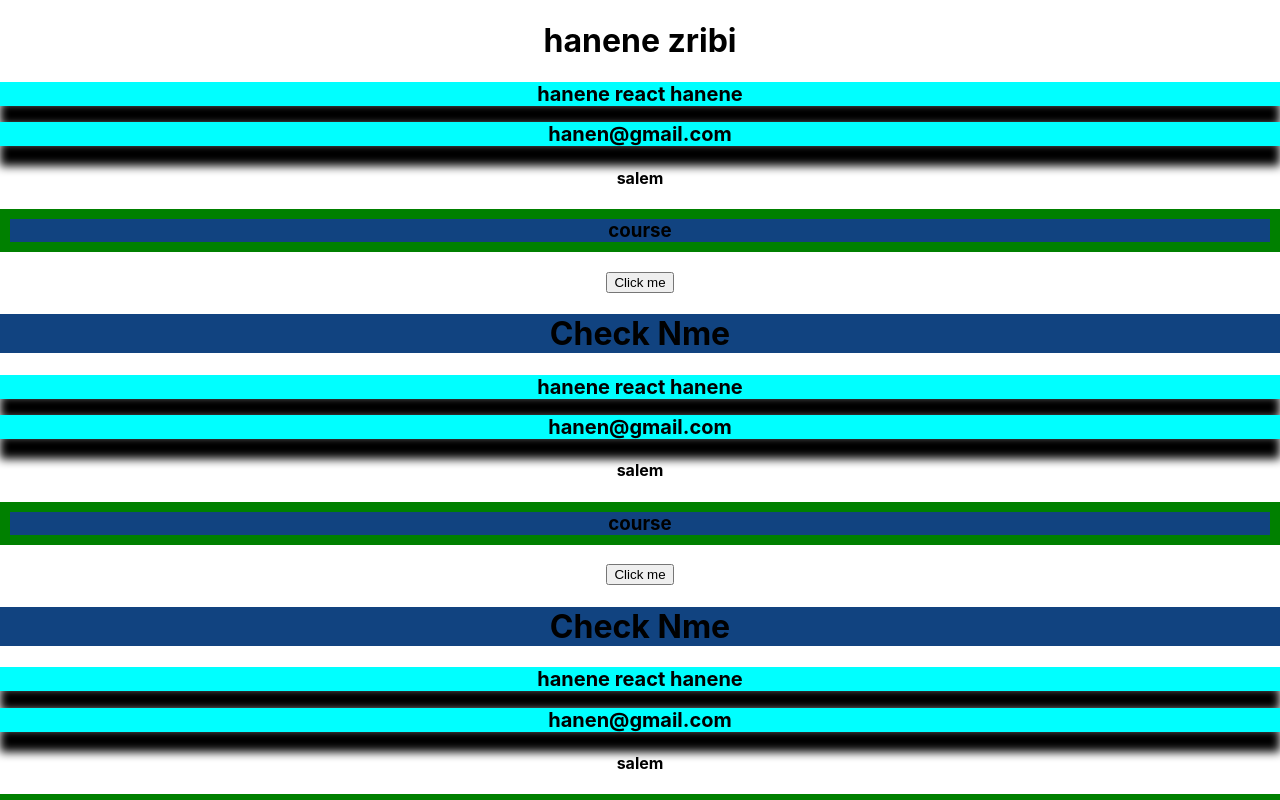
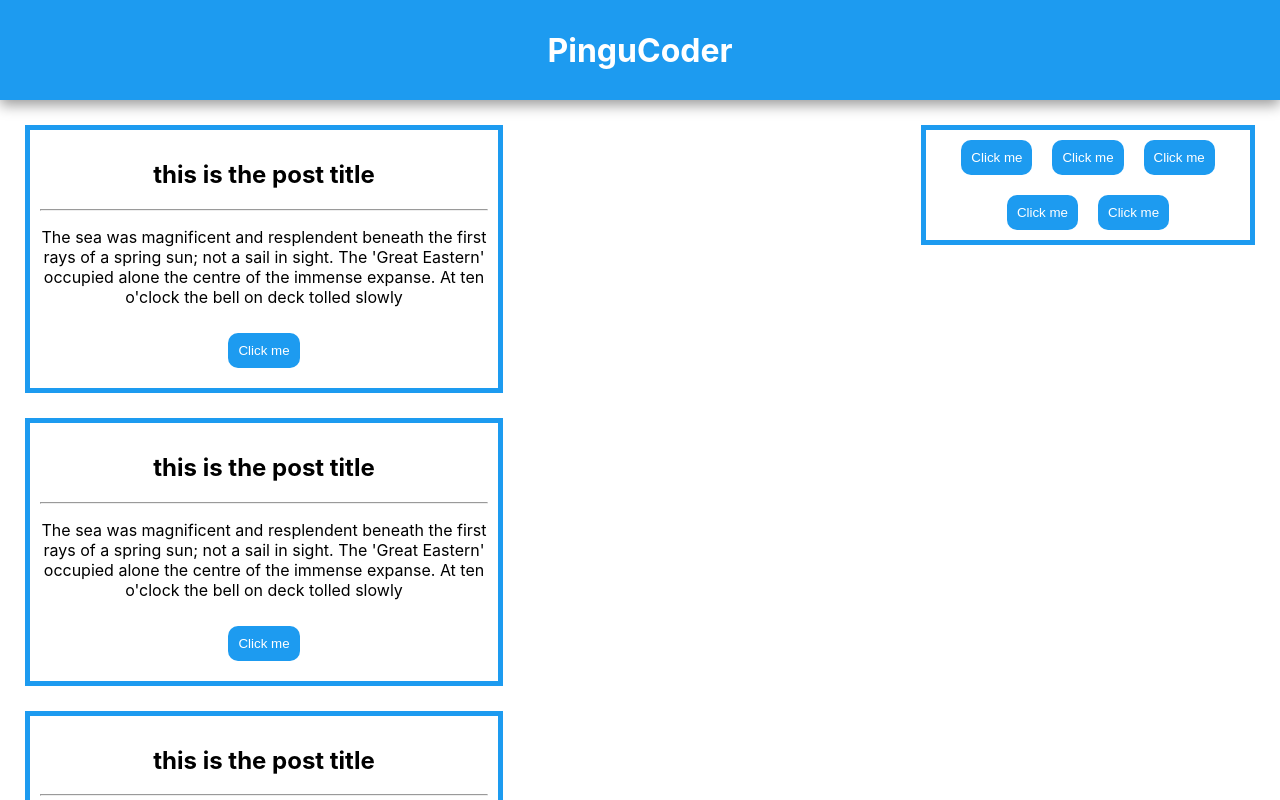
Before and after one commit to hanene2022/tpreact, a React (Create React App) app: page / in a window 1280 px wide. Shown: the top 800 px of the page. Built offline with nearby package versions, Linux system fonts and the light colour scheme.

Commit message:
Components01-challenge

```diff
--- a/src/App.js
+++ b/src/App.js
@@ -1,21 +1,30 @@
 
 import './App.css';
-import MyFirstComponent from './components/MyFirstComponent';
+import Header from './components/Header';
+import Post from './components/Post';
+import SideMenu from './components/SideMenu';
+// import MyFirstComponent from './components/MyFirstComponent';
 // import Products from './components/Product';
 
 function App() {
   return (
-    <>
+
     <div className='App' >
-     <h1>hanene zribi</h1>
-     {/* <Products/> */}
-     <MyFirstComponent/>
-     <MyFirstComponent/>
-     <MyFirstComponent/>
-     <MyFirstComponent/>
-     <MyFirstComponent/>
+      <Header/>
+     <div style={{display:"flex", justifyContent:"center"}}>
+      <div style={{display:"flex"}}>
+            <div style={{width:"70%"}}>
+            <Post/>
+          <Post/>
+          <Post/>
+          <Post/>
+            </div>
+            <div style={{width:"30%"}} >   <SideMenu/></div>
+       </div>
+
+       </div>
     </div>
-    </>
+
   );
 }
 
--- /dev/null
+++ b/src/components/Header.js
@@ -0,0 +1,16 @@
+export default function Header() {
+  return (
+    <div style={{
+        width:"100%",
+        backgroundColor:"#1d9bf0",
+        height:"100px",
+        display:"flex",
+        justifyContent:"center",
+        alignItems:"center",
+        boxShadow:"0px 5px 13px rgba(0,0,0,0.4)",
+        color:"white"
+    }}>
+        <h1>PinguCoder</h1>
+    </div>
+  )
+}
--- /dev/null
+++ b/src/components/Post.js
@@ -0,0 +1,19 @@
+
+import  TagButton from "./TagButton"
+export default function Post() {
+  return (
+    <div style={{padding:"10px",
+     border:"solid #1d9bf0 5px",
+     width:"50%",
+     margin:"25px"
+     }}>
+        <h2>this is the post title</h2>
+        <hr/>
+        <p>The sea was magnificent and resplendent beneath the first rays of a spring sun; not a sail in sight. The 'Great Eastern' occupied alone the centre of the immense expanse. At ten o'clock the bell on deck tolled slowly
+
+
+        </p>
+        <TagButton/>
+    </div>
+  )
+}
--- /dev/null
+++ b/src/components/SideMenu.js
@@ -0,0 +1,13 @@
+import  TagButton from "./TagButton"
+import "./TagButtonStyle.css"
+export default function SideMenu() {
+  return (
+    <div style={{margin:"25px",border:"solid #1d9bf0 5px"}}>
+      <TagButton/>
+       <TagButton/>
+       <TagButton/>
+       <TagButton/>
+        <TagButton/>
+        </div>
+  )
+}
--- /dev/null
+++ b/src/components/TagButton.js
@@ -0,0 +1,9 @@
+
+import "./TagButtonStyle.css"
+export default function TagButton() {
+  return (
+    <button className="tagButton">
+Click me
+    </button>
+  )
+}
--- /dev/null
+++ b/src/components/TagButtonStyle.css
@@ -0,0 +1,13 @@
+.tagButton{
+    background: #1d9bf0;
+    border:none;
+    color:white;
+    border-radius: 10px;
+    margin:10px;
+    padding:10px;
+    cursor: pointer;
+    transition: all 0.3s ;
+}
+.tagButton:hover{
+    background: #0569ac;
+}
```
